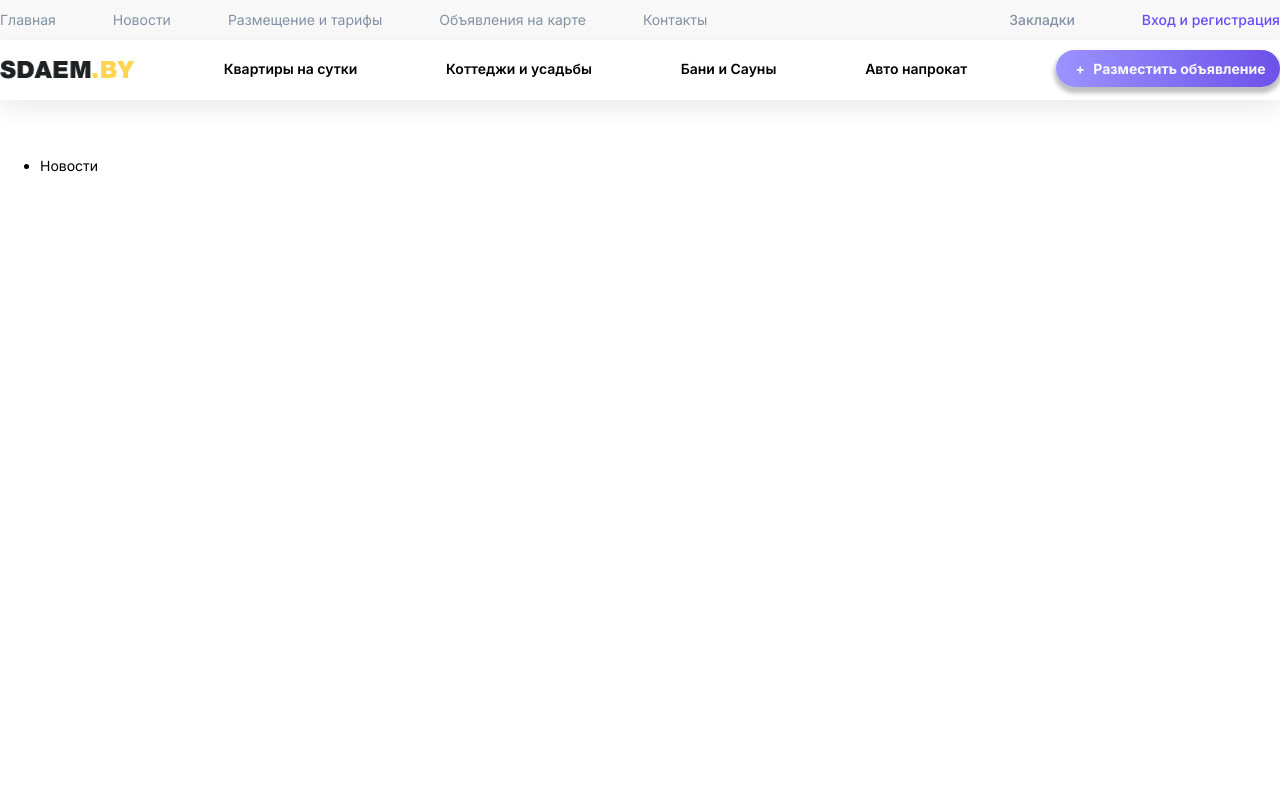
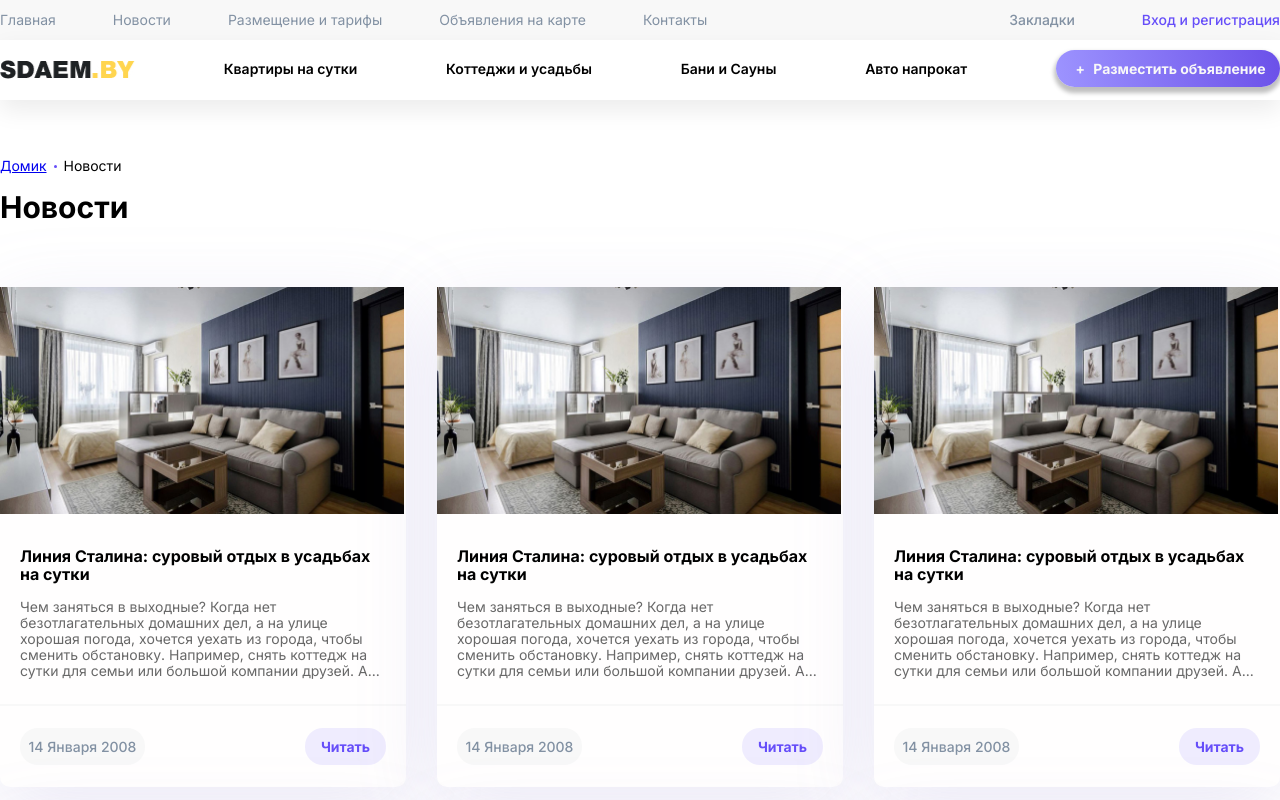
Before and after one commit to code-damn/coursework, a React (Create React App) app: page / in a window 1280 px wide. Shown: the top 800 px of the page. Built offline with nearby package versions, Linux system fonts and the light colour scheme.

Commit message:
addNewscardList

```diff
--- a/src/pages/NewsList/NewsList.tsx
+++ b/src/pages/NewsList/NewsList.tsx
@@ -1,5 +1,6 @@
 import React from 'react'
 import Breadcrumbs from '../../shared/Breadcrumbs/Breadcrumbs'
+import NewscardList from '../../shared/NewscardList/NewscardList'
 
 import s from './NewsList.module.scss'
 
@@ -9,6 +10,7 @@ const NewsList = (props: Props) => {
   return (
     <div className={s.newslist}>
       <Breadcrumbs/>
+      <NewscardList/>
     </div>
   )
 }
--- a/src/shared/Breadcrumbs/Breadcrumbs.module.scss
+++ b/src/shared/Breadcrumbs/Breadcrumbs.module.scss
@@ -1,5 +1,29 @@
 .breadcrumbs {
+
+    &__list {
+        display: flex;
+        position: relative;
+        list-style-type: none;
+        padding: 0;
+        li:last-of-type::before {
+            content: '';
+            display: inline-block;
+            width: 3px;
+            height: 3px;
+            margin-bottom: 3px;
+            margin-right: 7px;
+            border-radius: 100%;
+            background-color: #664EF9;
+        }
+    }
     &__item {
         font-size: 14px;
+        padding-right: 7px;
     }
 }
+
+.title {
+    margin-bottom: 62px;
+    font-size: 30px;
+    font-weight: 700;
+}
--- a/src/shared/Breadcrumbs/Breadcrumbs.tsx
+++ b/src/shared/Breadcrumbs/Breadcrumbs.tsx
@@ -8,11 +8,14 @@ const Breadcrumbs = (props: Props) => {
     <div className={s.breadcrumbs}>
         <ul className={s.breadcrumbs__list}>
             <li className={s.breadcrumbs__item}>
-                Новости
+                <a href="/">Домик</a>
+            </li>
+            <li className={s.breadcrumbs__item}>
+                <span>Новости</span>
             </li>
         </ul>
         <div className={s.title}>
-            {}
+            Новости
         </div>
     </div>
   )
--- /dev/null
+++ b/src/shared/Newscard/Newscard.module.scss
@@ -0,0 +1,54 @@
+.newscard {
+    width: 406px;
+    height: 500px;
+    margin-bottom: 30px;
+    border-radius: 10px;
+    filter: drop-shadow(0px 20px 40px rgba(135, 124, 202, 0.15));
+    background-color: #FFFEFE;
+    &__img {
+        height: 227px;
+    }
+    &__header {
+        margin: 30px 0 15px 0;
+        padding: 0 20px;
+        font-size: 16px;
+        font-weight: 700;
+    }
+    &__descr {
+        margin: 0;
+        padding: 0 20px 25px 20px;
+        font-size: 14px;
+        color: #686868;
+    }
+}
+
+.wrapper {
+    display: flex;
+    justify-content: space-between;
+    align-items: center;
+    height: 80px;
+    padding: 0 20px;
+    border-top: 2px solid rgba(248, 248, 248, 1);
+    &__date {
+        width: 125px;
+        height: 37px;
+        text-align: center;
+        border-radius: 18px;
+        background-color: #F8F8F8;
+        font-size: 14px;
+        font-weight: 500;
+        line-height: 37px;
+        color: #8291A3;
+    }
+    &__read {
+        width: 81px;
+        height: 37px;
+        text-align: center;
+        border-radius: 18px;
+        background: rgba(102, 78, 249, 0.1);
+        font-size: 14px;
+        font-weight: 700;
+        line-height: 37px;
+        color: #664EF9;
+    }
+}
--- /dev/null
+++ b/src/shared/Newscard/Newscard.tsx
@@ -0,0 +1,22 @@
+import React from 'react'
+
+import s from './Newscard.module.scss'
+import newscardImg from '../../assets/images/newscard-img.jpg'
+
+type Props = {}
+
+const Newscard = (props: Props) => {
+  return (
+    <div className={s.newscard}>
+        <img className={s.newscard__img} src={newscardImg} alt="newscard-img" />
+        <h3 className={s.newscard__header}>Линия Сталина: суровый отдых в усадьбах на сутки</h3>
+        <p className={s.newscard__descr}>Чем заняться в выходные? Когда нет безотлагательных домашних дел, а на улице хорошая погода, хочется уехать из города, чтобы сменить обстановку. Например, снять коттедж на сутки для семьи или большой компании друзей. А...</p>
+        <div className={s.wrapper}>
+            <div className={s.wrapper__date}>14 Января 2008</div>
+            <div className={s.wrapper__read}>Читать</div>
+        </div>
+    </div>
+  )
+}
+
+export default Newscard
--- /dev/null
+++ b/src/shared/NewscardList/NewscardList.module.scss
@@ -0,0 +1,5 @@
+.newscardList {
+    display: flex;
+    flex-wrap: wrap;
+    justify-content: space-between;
+}
--- /dev/null
+++ b/src/shared/NewscardList/NewscardList.tsx
@@ -0,0 +1,24 @@
+import React from 'react'
+import Newscard from '../Newscard/Newscard'
+
+import s from './NewscardList.module.scss'
+
+type Props = {}
+
+const NewscardList = (props: Props) => {
+  return (
+    <div className={s.newscardList}>
+        <Newscard/>
+        <Newscard/>
+        <Newscard/>
+        <Newscard/>
+        <Newscard/>
+        <Newscard/>
+        <Newscard/>
+        <Newscard/>
+        <Newscard/>
+    </div>
+  )
+}
+
+export default NewscardList
```
Also changed, not shown: src/assets/images/newscard-img.jpg (added).
